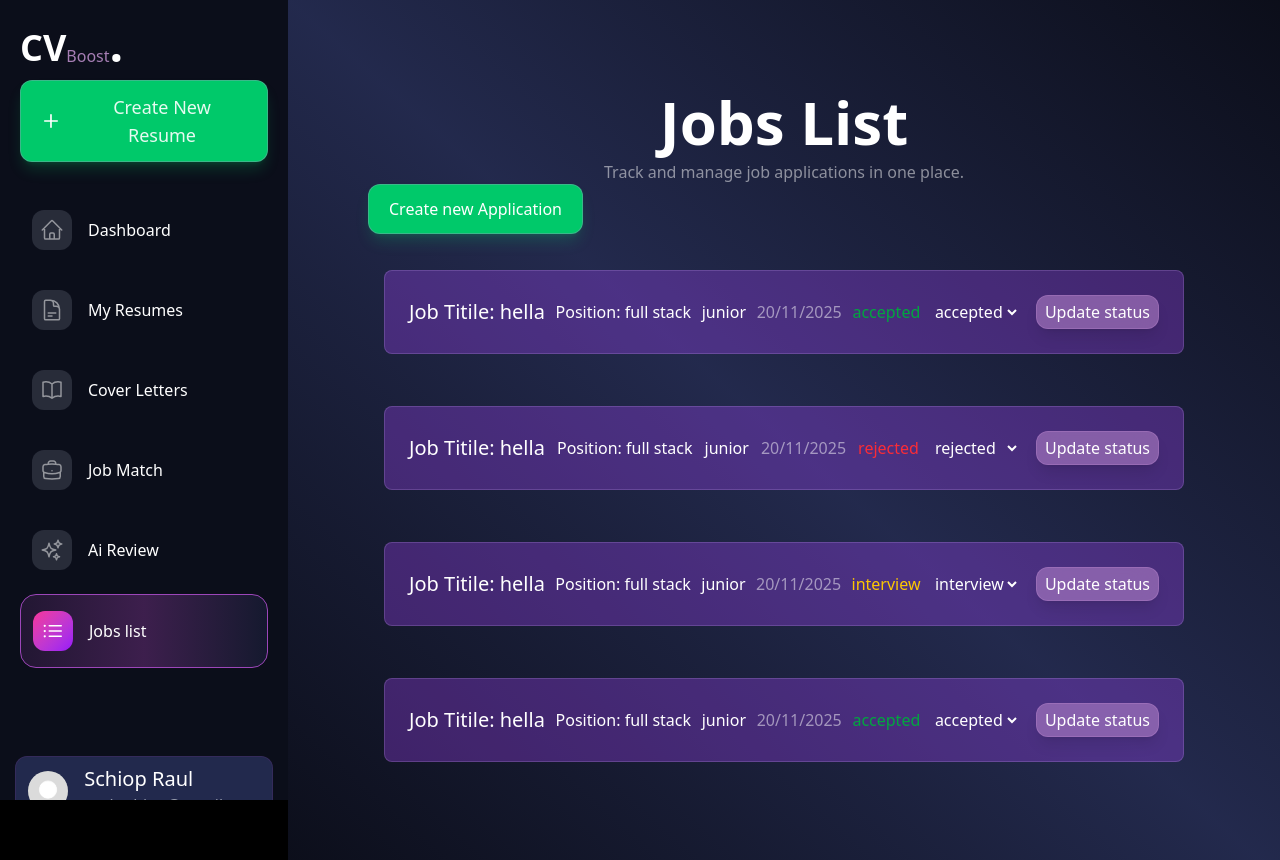
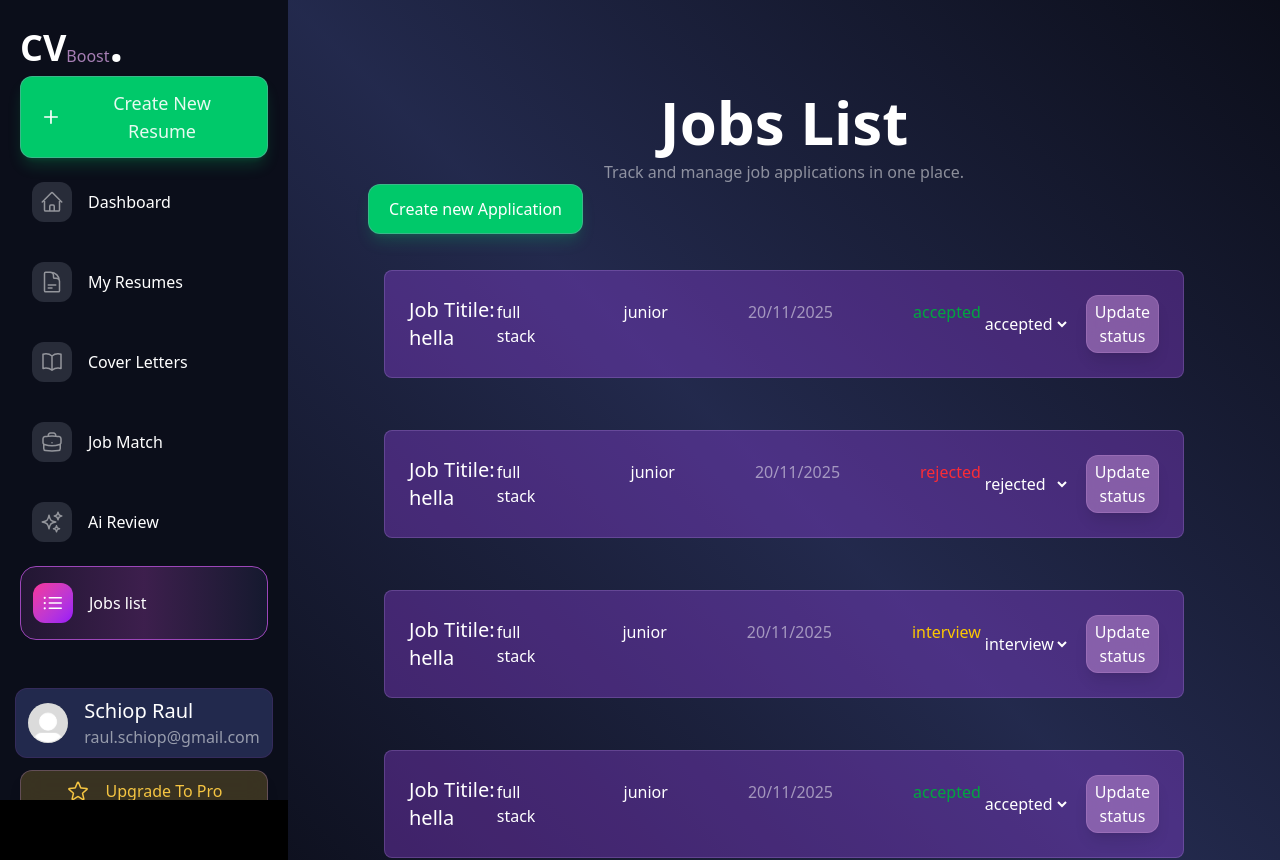
Before and after one commit to RaulSchiop/CVBoost, a Next.js app in the folder frontend/: page /tools/jobManageing in a window 1280 px wide. Shown: the top 860 px of the page. Built offline with nearby package versions, Linux system fonts and the light colour scheme.

Commit message:
sidebar and job list responsivnes

```diff
--- a/frontend/src/Components/Header/SideHeader.tsx
+++ b/frontend/src/Components/Header/SideHeader.tsx
@@ -175,8 +175,8 @@ export default function SideBarHeader() {
 
    return (
       <div className="">
-         <div className="fixed left-0 top-0 h-screen w-72 p-5 hidden md:flex flex-col justify-between bg-contrast-500/20 gap-10  overflow-y-auto lg:overflow-y-hidden">
-            <div className="flex  justify-center flex-col gap-3 ">
+         <div className="fixed left-0 top-0 h-screen w-72 p-5 hidden md:flex flex-col justify-between bg-contrast-500/20  overflow-y-auto lg:overflow-y-hidden">
+            <div className="flex  justify-center flex-col gap-2 ">
                <motion.div
                   initial={{ opacity: 0, y: -500 }}
                   animate={{ opacity: 1, y: 0 }}
@@ -208,7 +208,7 @@ export default function SideBarHeader() {
                      </h1>
                   </GreenBtn>
                </Link>
-               <ul className="mt-5">
+               <ul className="">
                   {List.map((items, index) => (
                      <motion.li
                         initial={{ opacity: 0, x: -200 }}
--- a/frontend/src/app/tools/jobManageing/page.tsx
+++ b/frontend/src/app/tools/jobManageing/page.tsx
@@ -97,12 +97,13 @@ export default function JobManageing() {
                         }}
                         className="bg-purple-500/30 border border-purple-300/20 rounded-lg overflow-hidden mb-5"
                      >
-                        <div className=" flex  w-full p-6 items-center justify-between ">
+                        <div className=" flex  w-full p-6 items-center  justify-center lg:justify-between gap-2 md:gap-0">
                            <h1 className="text-white text-xl">
                               Job Titile: {items.title}
                            </h1>
-                           <p className="text-white">
-                              Position: {items.position}
+                           <div className="flex lg:flex-row flex-col justify-center lg:gap-20 w-full ">
+                              <p className="text-white text-wrap">
+                                {items.position}
                               </p>
                               <p className="text-white">{items.seniority}</p>
                               <p className="text-white/50">{items.date}</p>
@@ -123,6 +124,7 @@ export default function JobManageing() {
                               >
                                  {items.status}
                               </p>
+                           </div>
                            <div className="flex items-center justify-center gap-4 ">
                               <select
                                  className="text-white"
```
Lines whose indentation alone changed are shown as unchanged.
